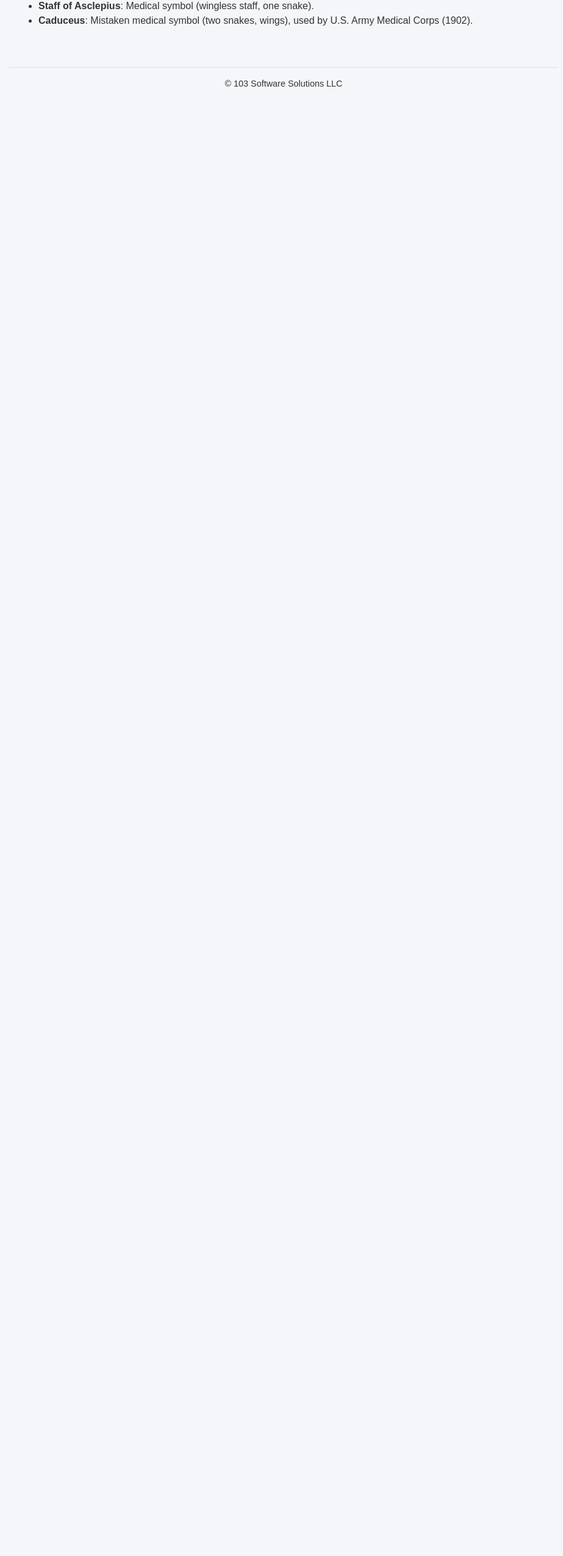
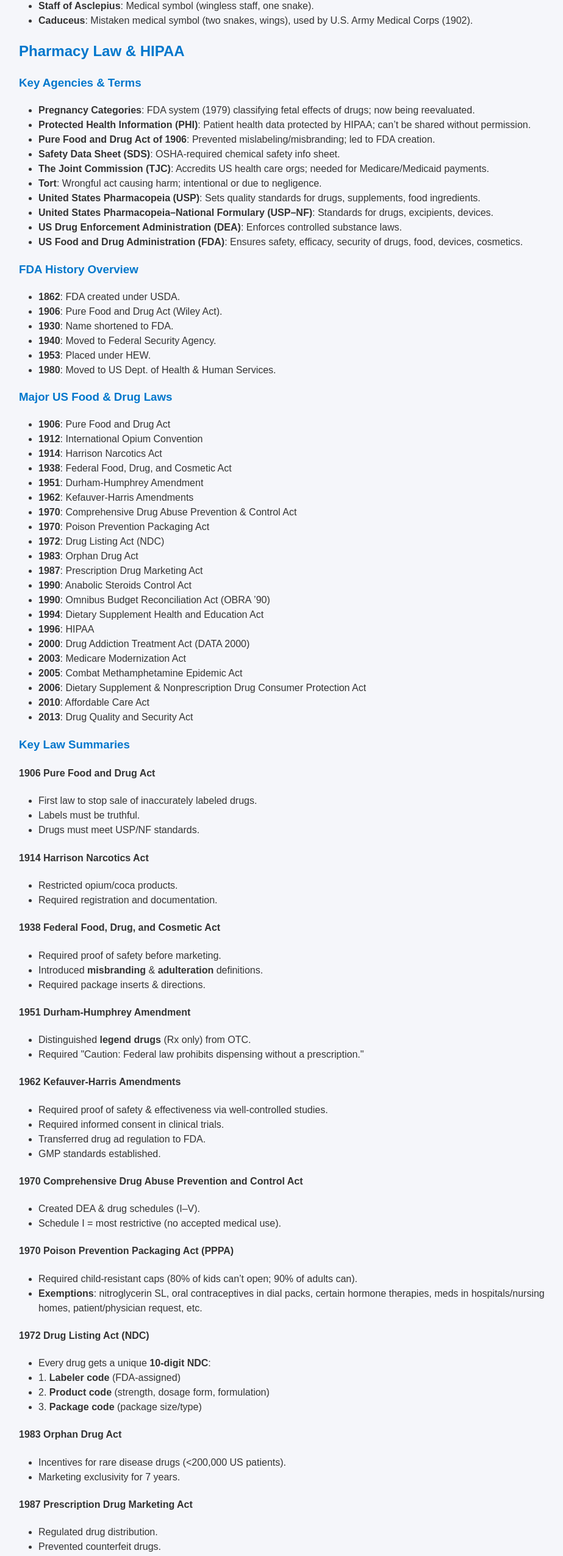
Before and after one commit to ikejones90002/Study-Guide-App, a React (Vite) app: page / in a window 1280 px wide. Shown: the part 3057-5608 px from the top of the page at 61% size, without its empty margins (175-1098 px from the left). Before the commit the page ends 3254 px from the top, so only its background shows below. Built offline with nearby package versions, Linux system fonts and the light colour scheme; the HTML template or start-up script is replaced by a standard one.

Commit message:
update to study guide

```diff
--- a/src/components/StudyGuide.jsx
+++ b/src/components/StudyGuide.jsx
@@ -116,6 +116,202 @@ export default function StudyGuide() {
         <li><strong>Staff of Asclepius</strong>: Medical symbol (wingless staff, one snake).</li>
         <li><strong>Caduceus</strong>: Mistaken medical symbol (two snakes, wings), used by U.S. Army Medical Corps (1902).</li>
       </ul>
+
+      {/* Appended Pharmacy Law & HIPAA Content */}
+      <h2>Pharmacy Law & HIPAA</h2>
+      <h3>Key Agencies & Terms</h3>
+      <ul>
+        <li><strong>Pregnancy Categories</strong>: FDA system (1979) classifying fetal effects of drugs; now being reevaluated.</li>
+        <li><strong>Protected Health Information (PHI)</strong>: Patient health data protected by HIPAA; can’t be shared without permission.</li>
+        <li><strong>Pure Food and Drug Act of 1906</strong>: Prevented mislabeling/misbranding; led to FDA creation.</li>
+        <li><strong>Safety Data Sheet (SDS)</strong>: OSHA-required chemical safety info sheet.</li>
+        <li><strong>The Joint Commission (TJC)</strong>: Accredits US health care orgs; needed for Medicare/Medicaid payments.</li>
+        <li><strong>Tort</strong>: Wrongful act causing harm; intentional or due to negligence.</li>
+        <li><strong>United States Pharmacopeia (USP)</strong>: Sets quality standards for drugs, supplements, food ingredients.</li>
+        <li><strong>United States Pharmacopeia–National Formulary (USP–NF)</strong>: Standards for drugs, excipients, devices.</li>
+        <li><strong>US Drug Enforcement Administration (DEA)</strong>: Enforces controlled substance laws.</li>
+        <li><strong>US Food and Drug Administration (FDA)</strong>: Ensures safety, efficacy, security of drugs, food, devices, cosmetics.</li>
+      </ul>
+
+      <h3>FDA History Overview</h3>
+      <ul>
+        <li><strong>1862</strong>: FDA created under USDA.</li>
+        <li><strong>1906</strong>: Pure Food and Drug Act (Wiley Act).</li>
+        <li><strong>1930</strong>: Name shortened to FDA.</li>
+        <li><strong>1940</strong>: Moved to Federal Security Agency.</li>
+        <li><strong>1953</strong>: Placed under HEW.</li>
+        <li><strong>1980</strong>: Moved to US Dept. of Health & Human Services.</li>
+      </ul>
+
+      <h3>Major US Food & Drug Laws</h3>
+      <ul>
+        <li><strong>1906</strong>: Pure Food and Drug Act</li>
+        <li><strong>1912</strong>: International Opium Convention</li>
+        <li><strong>1914</strong>: Harrison Narcotics Act</li>
+        <li><strong>1938</strong>: Federal Food, Drug, and Cosmetic Act</li>
+        <li><strong>1951</strong>: Durham-Humphrey Amendment</li>
+        <li><strong>1962</strong>: Kefauver-Harris Amendments</li>
+        <li><strong>1970</strong>: Comprehensive Drug Abuse Prevention & Control Act</li>
+        <li><strong>1970</strong>: Poison Prevention Packaging Act</li>
+        <li><strong>1972</strong>: Drug Listing Act (NDC)</li>
+        <li><strong>1983</strong>: Orphan Drug Act</li>
+        <li><strong>1987</strong>: Prescription Drug Marketing Act</li>
+        <li><strong>1990</strong>: Anabolic Steroids Control Act</li>
+        <li><strong>1990</strong>: Omnibus Budget Reconciliation Act (OBRA ’90)</li>
+        <li><strong>1994</strong>: Dietary Supplement Health and Education Act</li>
+        <li><strong>1996</strong>: HIPAA</li>
+        <li><strong>2000</strong>: Drug Addiction Treatment Act (DATA 2000)</li>
+        <li><strong>2003</strong>: Medicare Modernization Act</li>
+        <li><strong>2005</strong>: Combat Methamphetamine Epidemic Act</li>
+        <li><strong>2006</strong>: Dietary Supplement & Nonprescription Drug Consumer Protection Act</li>
+        <li><strong>2010</strong>: Affordable Care Act</li>
+        <li><strong>2013</strong>: Drug Quality and Security Act</li>
+      </ul>
+
+      <h3>Key Law Summaries</h3>
+      <h4>1906 Pure Food and Drug Act</h4>
+      <ul>
+        <li>First law to stop sale of inaccurately labeled drugs.</li>
+        <li>Labels must be truthful.</li>
+        <li>Drugs must meet USP/NF standards.</li>
+      </ul>
+
+      <h4>1914 Harrison Narcotics Act</h4>
+      <ul>
+        <li>Restricted opium/coca products.</li>
+        <li>Required registration and documentation.</li>
+      </ul>
+
+      <h4>1938 Federal Food, Drug, and Cosmetic Act</h4>
+      <ul>
+        <li>Required proof of safety before marketing.</li>
+        <li>Introduced <strong>misbranding</strong> & <strong>adulteration</strong> definitions.</li>
+        <li>Required package inserts & directions.</li>
+      </ul>
+
+      <h4>1951 Durham-Humphrey Amendment</h4>
+      <ul>
+        <li>Distinguished <strong>legend drugs</strong> (Rx only) from OTC.</li>
+        <li>Required "Caution: Federal law prohibits dispensing without a prescription."</li>
+      </ul>
+
+      <h4>1962 Kefauver-Harris Amendments</h4>
+      <ul>
+        <li>Required proof of safety & effectiveness via well-controlled studies.</li>
+        <li>Required informed consent in clinical trials.</li>
+        <li>Transferred drug ad regulation to FDA.</li>
+        <li>GMP standards established.</li>
+      </ul>
+
+      <h4>1970 Comprehensive Drug Abuse Prevention and Control Act</h4>
+      <ul>
+        <li>Created DEA & drug schedules (I–V).</li>
+        <li>Schedule I = most restrictive (no accepted medical use).</li>
+      </ul>
+
+      <h4>1970 Poison Prevention Packaging Act (PPPA)</h4>
+      <ul>
+        <li>Required child-resistant caps (80% of kids can’t open; 90% of adults can).</li>
+        <li><strong>Exemptions</strong>: nitroglycerin SL, oral contraceptives in dial packs, certain hormone therapies, meds in hospitals/nursing homes, patient/physician request, etc.</li>
+      </ul>
+
+      <h4>1972 Drug Listing Act (NDC)</h4>
+      <ul>
+        <li>Every drug gets a unique <strong>10-digit NDC</strong>:</li>
+        <li>1. <strong>Labeler code</strong> (FDA-assigned)</li>
+        <li>2. <strong>Product code</strong> (strength, dosage form, formulation)</li>
+        <li>3. <strong>Package code</strong> (package size/type)</li>
+      </ul>
+
+      <h4>1983 Orphan Drug Act</h4>
+      <ul>
+        <li>Incentives for rare disease drugs (&lt;200,000 US patients).</li>
+        <li>Marketing exclusivity for 7 years.</li>
+      </ul>
+
+      <h4>1987 Prescription Drug Marketing Act</h4>
+      <ul>
+        <li>Regulated drug distribution.</li>
+        <li>Prevented counterfeit drugs.</li>
+        <li>Controlled pharmaceutical samples.</li>
+      </ul>
+
+      <h4>1990 OBRA ’90</h4>
+      <ul>
+        <li>Required pharmacists to offer counseling to Medicaid patients.</li>
+        <li>Required Drug Utilization Evaluation (DUE).</li>
+      </ul>
+
+      <h3>HIPAA & the Pharmacy Technician</h3>
+      <h4>What HIPAA Protects</h4>
+      <ul>
+        <li>All <strong>individually identifiable health information (PHI)</strong> in any form.</li>
+        <li>Applies to <strong>covered entities</strong> & <strong>business associates</strong>.</li>
+      </ul>
+
+      <h4>Pharmacy Rules</h4>
+      <ul>
+        <li>Share PHI only on a <strong>need-to-know basis</strong>.</li>
+        <li>OK to share with:</li>
+        <li>- Patient’s physician</li>
+        <li>- Patient’s insurer</li>
+        <li>- Patient themselves</li>
+        <li>- Authorized persons</li>
+      </ul>
+
+      <h4>Electronic Protections</h4>
+      <ul>
+        <li>Must use <strong>NIST-approved encryption</strong> for electronic PHI.</li>
+        <li>Decryption required to read PHI.</li>
+        <li>Log off computers when unattended.</li>
+      </ul>
+
+      <h4>Patient Rights</h4>
+      <ul>
+        <li>1. View & copy health records.</li>
+        <li>2. Request corrections.</li>
+        <li>3. Get notice of info use.</li>
+        <li>4. Approve or deny use for certain purposes (e.g., marketing).</li>
+        <li>5. Get a disclosure report.</li>
+        <li>6. File complaints.</li>
+        <li>7. Authorize/revoke info sharing anytime.</li>
+      </ul>
+
+      <h4>HIPAA Violations (Examples)</h4>
+      <ul>
+        <li>Discussing a patient’s health info in public.</li>
+        <li>Leaving PHI visible on computer screens.</li>
+        <li>Giving patient contact info to others.</li>
+        <li>Accessing records out of curiosity.</li>
+        <li>Giving drug info to unauthorized people.</li>
+      </ul>
+
+      <h4>Public Health Exceptions</h4>
+      <ul>
+        <li>PHI can be shared with:</li>
+        <li>- Public health authorities</li>
+        <li>- FDA (adverse events, recalls)</li>
+        <li>- People exposed to communicable disease</li>
+        <li>- Employers (OSHA requirements)</li>
+      </ul>
+
+      <h4>Law Enforcement Exceptions</h4>
+      <ul>
+        <li>Court orders</li>
+        <li>Locate suspect/fugitive</li>
+        <li>Victim info requests</li>
+        <li>Report deaths from suspected crime</li>
+        <li>Evidence of a crime on premises</li>
+        <li>Crime reporting in emergencies</li>
+      </ul>
+
+      <h4>Common Pharmacy Scenarios</h4>
+      <ul>
+        <li>Friend/family picks up Rx → <strong>OK</strong> if identified by patient.</li>
+        <li>Family calls to check if Rx is ready → <strong>OK</strong>, but no extra details.</li>
+        <li>Stranger interprets conversation → <strong>OK</strong> if patient agrees.</li>
+        <li>HIPAA notice acknowledgment in log book → <strong>OK</strong> if clearly stated.</li>
+      </ul>
     </div>
   );
 }
```
